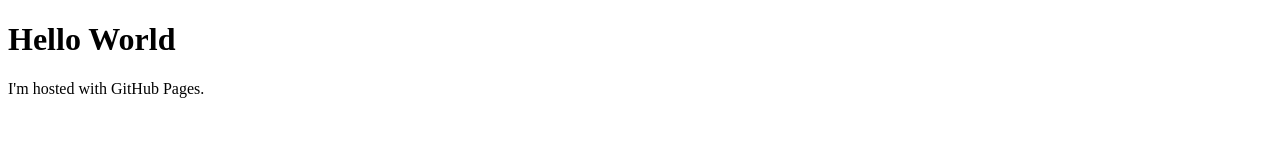
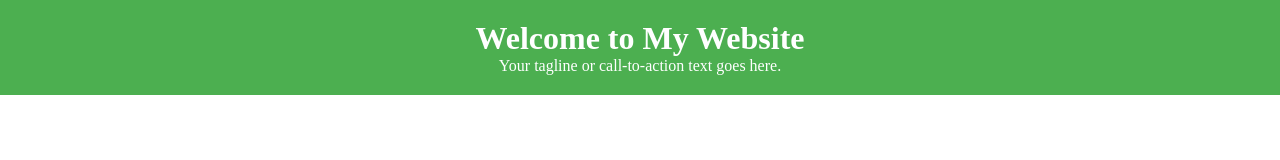
Before and after one commit to PigPlayzMC/pigplayzmc.github.io, a plain HTML site: page index.html in a window 1280 px wide. Drawn offline with Linux system fonts and the light colour scheme.

Commit message:
Introduced CSS and a header

```diff
--- a/index.html
+++ b/index.html
@@ -1,7 +1,21 @@
 <!DOCTYPE html>
-<html>
+<html lang="en">
+<head>
+    <meta charset="UTF-8">
+    <meta name="viewport" content="width=device-width, initial-scale=1.0">
+    <title>Westcountry Repairs</title>
+    <link rel="stylesheet" href="styles.css">
+</head>
 <body>
-<h1>Hello World</h1>
-<p>I'm hosted with GitHub Pages.</p>
+    <!-- Banner Section -->
+    <div class="banner">
+        <h1>Welcome to My Website</h1>
+        <p>Your tagline or call-to-action text goes here.</p>
+    </div>
+
+    <!-- Main Content -->
+    <div class="content">
+        <p>This is the main content of the website.</p>
+    </div>
 </body>
 </html>
--- /dev/null
+++ b/styles.css
@@ -0,0 +1,23 @@
+/* Reset default margin and padding */
+* {
+    margin: 0;
+    padding: 0;
+    box-sizing: border-box;
+}
+
+/* Banner Styling */
+.banner {
+    background-color: #4CAF50; /* Choose a background color */
+    color: white; /* Text color */
+    text-align: center; /* Center the text */
+    padding: 20px; /* Space inside the banner */
+    position: fixed; /* Keep it at the top */
+    width: 100%; /* Full-width */
+    top: 0; /* Align it at the top */
+    z-index: 1000; /* Ensure it's on top of other elements */
+}
+
+/* Push main content below the banner */
+.content {
+    margin-top: 80px; /* Adjust based on the height of the banner */
+}
```
